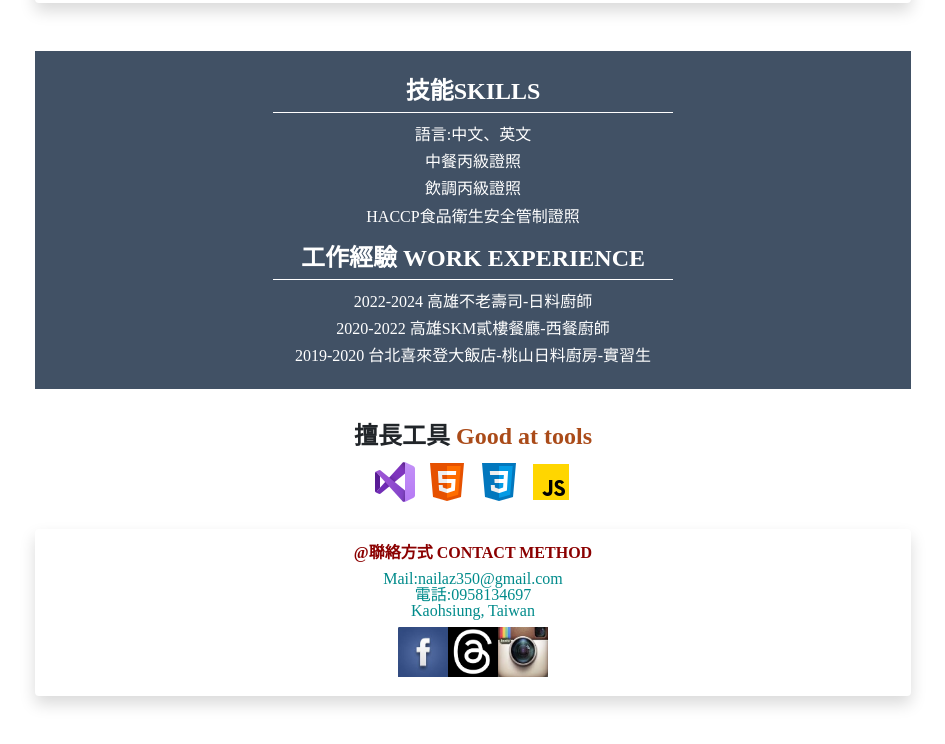
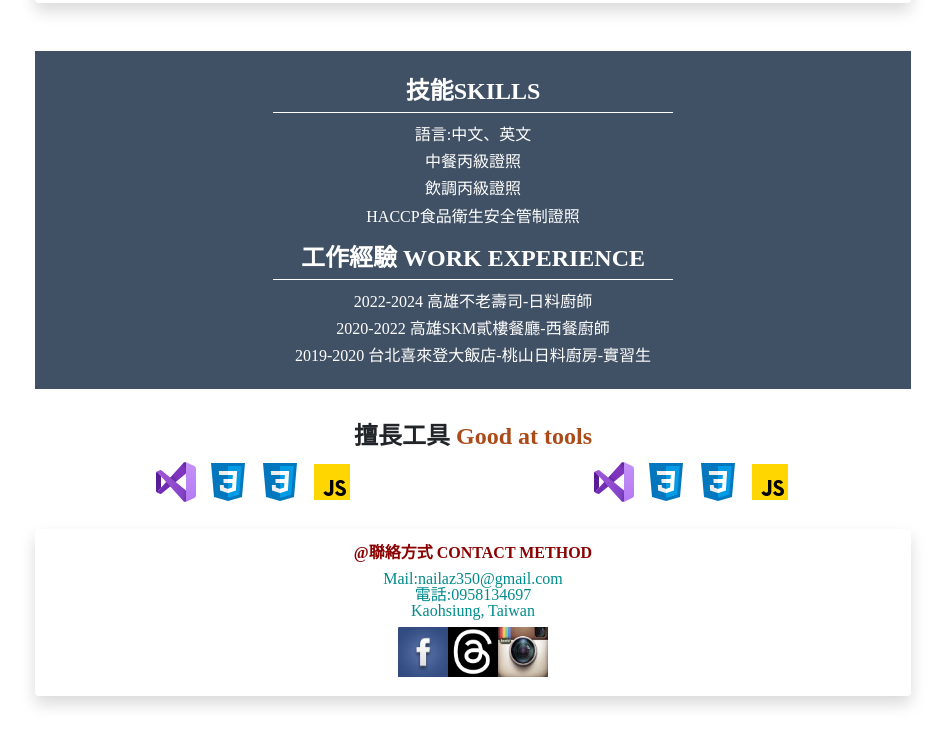
Before and after one commit to seraphimboyi/my-profile, a plain HTML site: page index.html in a window 1280 px wide. Shown: the part 664-1408 px from the top of the page, without its empty margins (167-1112 px from the left). Drawn offline with Linux system fonts and the light colour scheme.

Commit message:
Update index.html

```diff
--- a/index.html
+++ b/index.html
@@ -73,10 +73,15 @@
         <div class="abilities">
                 <div class="content2">
                     <a target="_blank" href="https://code.visualstudio.com/"><img src="https://raw.githubusercontent.com/seraphimboyi/my-profile/main/img/vs.png" alt="" width="48px" height="48px"></a>
-                    <a target="_blank" href="https://www.w3schools.com/html/"><img src="https://seraphimboyi.github.io/my-profile/img/html5.png" alt="" width="48px" height="48px"></a>
+                    <a target="_blank" href="https://www.w3schools.com/html/"><img src="/img/css3.png" alt="" width="48px" height="48px"></a>
                     <a target="_blank" href="https://www.w3schools.com/css/"><img src="./img/css3.png" alt="" width="48px" height="48px"></a>
                     <a target="_blank" href="https://developer.mozilla.org/zh-TW/docs/Web/JavaScript"><img src="img/js.png" alt="" width="48px" height="48px">
-                    </a>
+                </div>
+                <div class="content2">
+                    <img src="https://raw.githubusercontent.com/seraphimboyi/my-profile/main/img/vs.png" alt="" width="48px" height="48px"></a>
+                    <img src="/img/css3.png" alt="" width="48px" height="48px"></a>
+                    <img src="./img/css3.png" alt="" width="48px" height="48px"></a>
+                    <img src="img/js.png" alt="" width="48px" height="48px">
                 </div>
         </div>
 
```
